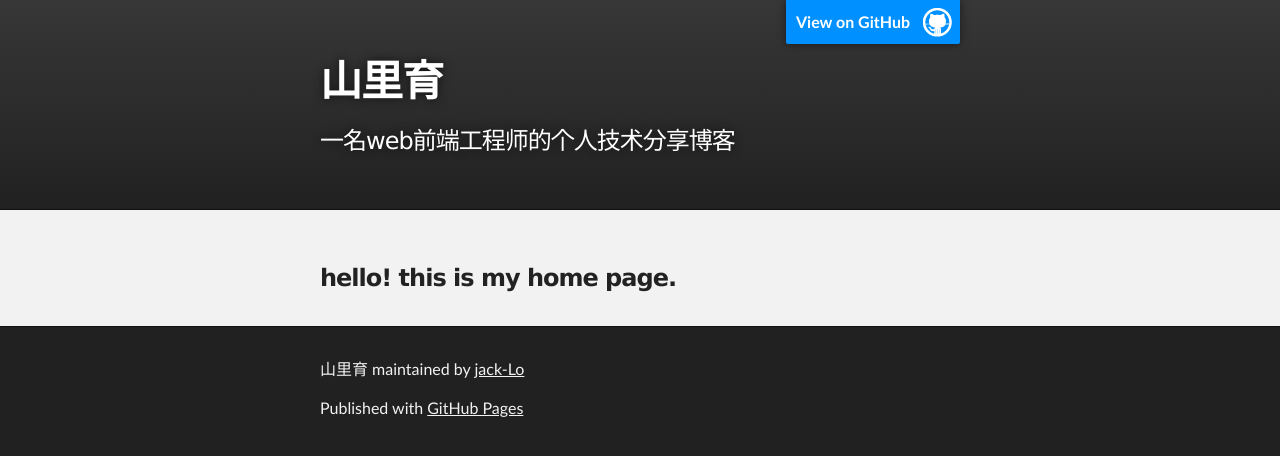
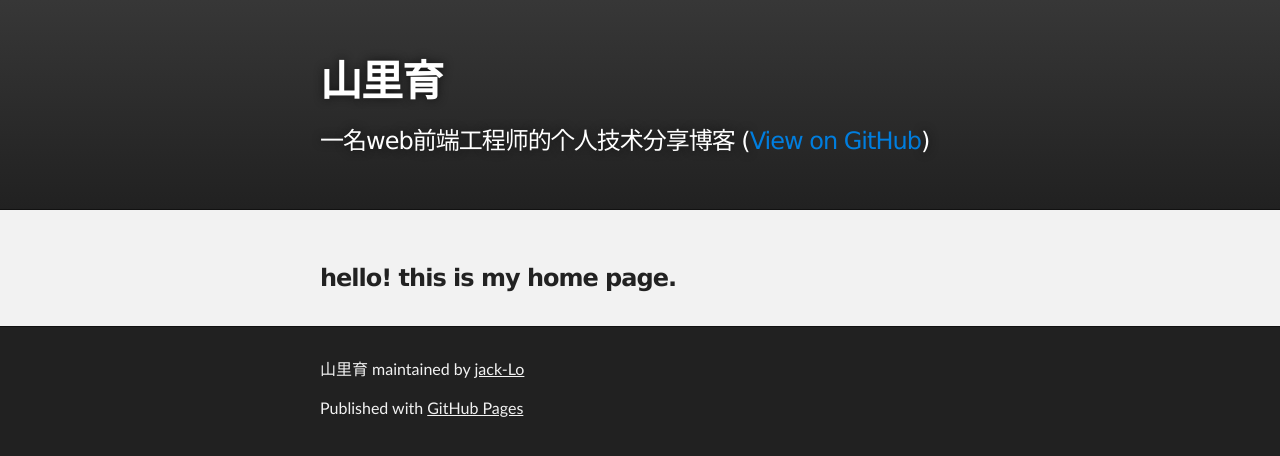
Before and after one commit to Jack-Lo/blog, a Jekyll site: the page built from index.html, in a window 1280 px wide. Shown: the top 456 px of the page. Built offline with Jekyll 4.4.1, drawn with Linux system fonts in a browser that asks for light colours; part of the change alters nothing that is shown.

```diff
--- a/_layouts/default.html
+++ b/_layouts/default.html
@@ -16,10 +16,10 @@
     <!-- HEADER -->
     <div id="header_wrap" class="outer">
         <header class="inner">
-          <a id="forkme_banner" href="https://github.com/jack-Lo/blog">View on GitHub</a>
-
           <h1 id="project_title">山里育</h1>
-          <h2 id="project_tagline">一名web前端工程师的个人技术分享博客</h2>
+          <h2 id="project_tagline">一名web前端工程师的个人技术分享博客
+          (<a href="https://github.com/jack-Lo/blog">View on GitHub</a>)
+          </h2>
         </header>
     </div>
 
```
